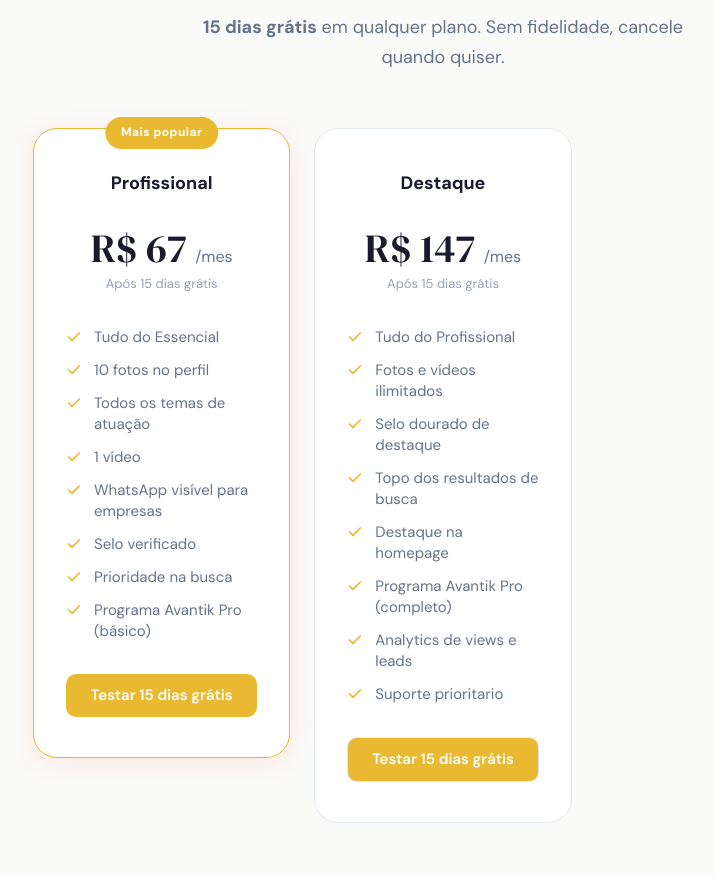
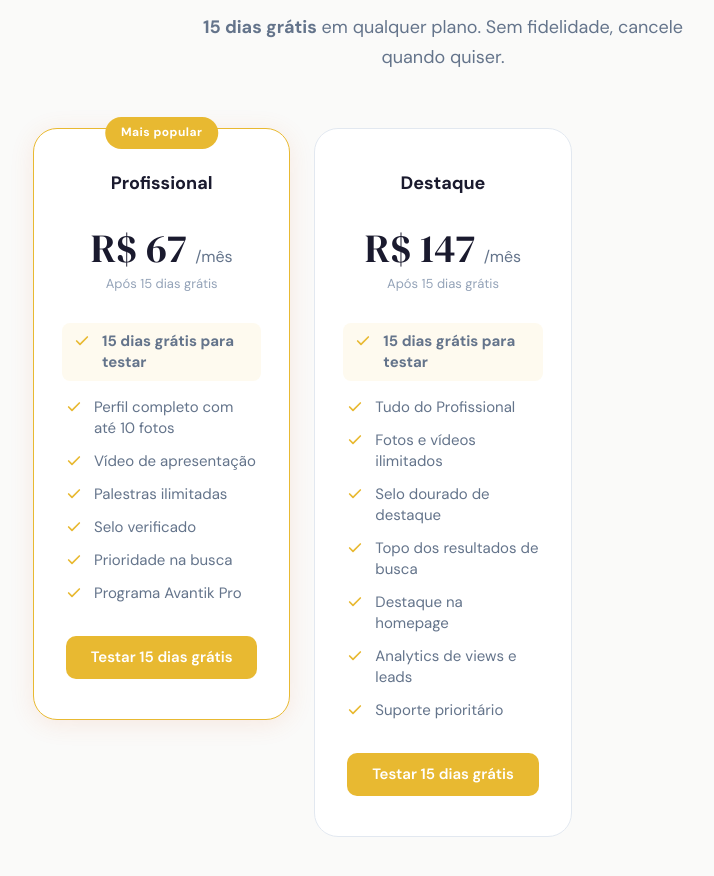
Before and after one commit to victorvianaverbo/avantik-site, a website: page para-palestrantes/index.html in a window 1280 px wide. Shown: the part 2104-2980 px from the top of the page, without its empty margins (197-911 px from the left). Drawn offline with Linux system fonts and the light colour scheme; a script that the page names is missing.

Commit message:
Corrige visual dos planos e paraleliza queries no perfil do palestrante
- Remove 'Tudo do Essencial' e polui features; destaca '15 dias gratis'
- Grid de 2 planos virou CSS grid equilibrado com 2 colunas fixas
- Botoes dos 2 planos unificados em btn--accent
- Perfil do palestrante: auth + proposta aceita rodam em background, nao bloqueiam renderizacao inicial

```diff
--- a/para-palestrantes/index.html
+++ b/para-palestrantes/index.html
@@ -724,33 +724,29 @@
         </div>
 
         <div class="pricing__grid pricing__grid--two">
-          <!-- Profissional (Featured) -->
+          <!-- Profissional -->
           <div class="pricing__card pricing__card--featured" data-aos="fade-up" data-aos-delay="200">
             <span class="pricing__badge">Mais popular</span>
             <span class="pricing__name">Profissional</span>
-            <span class="pricing__price">R$ 67 <span>/mes</span></span>
+            <span class="pricing__price">R$ 67 <span>/mês</span></span>
             <span class="pricing__period">Após 15 dias grátis</span>
 
             <div class="pricing__features">
-              <div class="pricing__feature">
+              <div class="pricing__feature pricing__feature--highlight">
                 <svg width="16" height="16" viewBox="0 0 24 24" fill="none" stroke="currentColor" stroke-width="2.5" stroke-linecap="round" stroke-linejoin="round"><polyline points="20 6 9 17 4 12"/></svg>
-                <span>Tudo do Essencial</span>
+                <span><strong>15 dias grátis para testar</strong></span>
               </div>
               <div class="pricing__feature">
                 <svg width="16" height="16" viewBox="0 0 24 24" fill="none" stroke="currentColor" stroke-width="2.5" stroke-linecap="round" stroke-linejoin="round"><polyline points="20 6 9 17 4 12"/></svg>
-                <span>10 fotos no perfil</span>
+                <span>Perfil completo com até 10 fotos</span>
               </div>
               <div class="pricing__feature">
                 <svg width="16" height="16" viewBox="0 0 24 24" fill="none" stroke="currentColor" stroke-width="2.5" stroke-linecap="round" stroke-linejoin="round"><polyline points="20 6 9 17 4 12"/></svg>
-                <span>Todos os temas de atuação</span>
+                <span>Vídeo de apresentação</span>
               </div>
               <div class="pricing__feature">
                 <svg width="16" height="16" viewBox="0 0 24 24" fill="none" stroke="currentColor" stroke-width="2.5" stroke-linecap="round" stroke-linejoin="round"><polyline points="20 6 9 17 4 12"/></svg>
-                <span>1 vídeo</span>
-              </div>
-              <div class="pricing__feature">
-                <svg width="16" height="16" viewBox="0 0 24 24" fill="none" stroke="currentColor" stroke-width="2.5" stroke-linecap="round" stroke-linejoin="round"><polyline points="20 6 9 17 4 12"/></svg>
-                <span>WhatsApp visível para empresas</span>
+                <span>Palestras ilimitadas</span>
               </div>
               <div class="pricing__feature">
                 <svg width="16" height="16" viewBox="0 0 24 24" fill="none" stroke="currentColor" stroke-width="2.5" stroke-linecap="round" stroke-linejoin="round"><polyline points="20 6 9 17 4 12"/></svg>
@@ -762,7 +758,7 @@
               </div>
               <div class="pricing__feature">
                 <svg width="16" height="16" viewBox="0 0 24 24" fill="none" stroke="currentColor" stroke-width="2.5" stroke-linecap="round" stroke-linejoin="round"><polyline points="20 6 9 17 4 12"/></svg>
-                <span>Programa Avantik Pro (básico)</span>
+                <span>Programa Avantik Pro</span>
               </div>
             </div>
 
@@ -772,10 +768,14 @@
           <!-- Destaque -->
           <div class="pricing__card" data-aos="fade-up" data-aos-delay="300">
             <span class="pricing__name">Destaque</span>
-            <span class="pricing__price">R$ 147 <span>/mes</span></span>
+            <span class="pricing__price">R$ 147 <span>/mês</span></span>
             <span class="pricing__period">Após 15 dias grátis</span>
 
             <div class="pricing__features">
+              <div class="pricing__feature pricing__feature--highlight">
+                <svg width="16" height="16" viewBox="0 0 24 24" fill="none" stroke="currentColor" stroke-width="2.5" stroke-linecap="round" stroke-linejoin="round"><polyline points="20 6 9 17 4 12"/></svg>
+                <span><strong>15 dias grátis para testar</strong></span>
+              </div>
               <div class="pricing__feature">
                 <svg width="16" height="16" viewBox="0 0 24 24" fill="none" stroke="currentColor" stroke-width="2.5" stroke-linecap="round" stroke-linejoin="round"><polyline points="20 6 9 17 4 12"/></svg>
                 <span>Tudo do Profissional</span>
@@ -798,19 +798,15 @@
               </div>
               <div class="pricing__feature">
                 <svg width="16" height="16" viewBox="0 0 24 24" fill="none" stroke="currentColor" stroke-width="2.5" stroke-linecap="round" stroke-linejoin="round"><polyline points="20 6 9 17 4 12"/></svg>
-                <span>Programa Avantik Pro (completo)</span>
-              </div>
-              <div class="pricing__feature">
-                <svg width="16" height="16" viewBox="0 0 24 24" fill="none" stroke="currentColor" stroke-width="2.5" stroke-linecap="round" stroke-linejoin="round"><polyline points="20 6 9 17 4 12"/></svg>
                 <span>Analytics de views e leads</span>
               </div>
               <div class="pricing__feature">
                 <svg width="16" height="16" viewBox="0 0 24 24" fill="none" stroke="currentColor" stroke-width="2.5" stroke-linecap="round" stroke-linejoin="round"><polyline points="20 6 9 17 4 12"/></svg>
-                <span>Suporte prioritario</span>
+                <span>Suporte prioritário</span>
               </div>
             </div>
 
-            <a href="/cadastro/?plano=destaque" class="btn btn--outline-dark pricing__cta">Testar 15 dias grátis</a>
+            <a href="/cadastro/?plano=destaque" class="btn btn--accent pricing__cta">Testar 15 dias grátis</a>
           </div>
         </div>
       </div>
--- a/style.css
+++ b/style.css
@@ -2739,17 +2739,32 @@ ul, ol {
 }
 
 .pricing__grid--two {
-  display: flex;
-  flex-wrap: wrap;
+  display: grid;
+  grid-template-columns: minmax(0, 380px) minmax(0, 380px);
   justify-content: center;
+  align-items: stretch;
+  gap: 2rem;
   max-width: 820px;
   margin-left: auto;
   margin-right: auto;
 }
 
 .pricing__grid--two > .pricing__card {
-  flex: 0 1 380px;
   min-width: 0;
+  display: flex;
+  flex-direction: column;
+}
+
+/* Destaque sutil do item "15 dias gratis" nos cards */
+.pricing__feature--highlight {
+  background: rgba(232, 185, 49, 0.08);
+  border-radius: 0.5rem;
+  padding: 0.5rem 0.75rem;
+  margin: -0.25rem -0.25rem 0.25rem;
+}
+
+.pricing__feature--highlight svg {
+  color: var(--color-accent);
 }
 
 .pricing__card {
```
Also changed, not shown: palestrante/index.html (+23 -14 lines).
